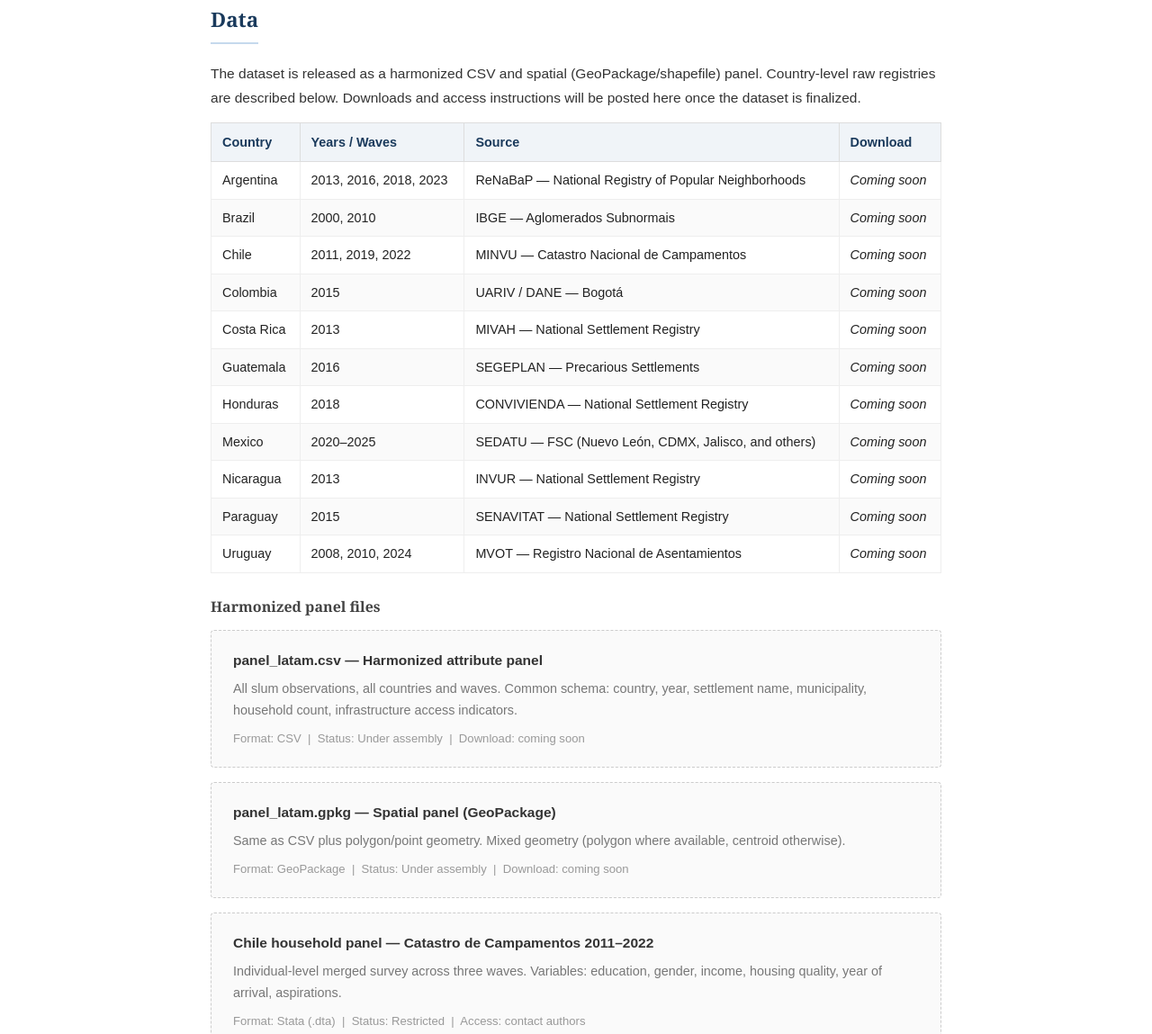
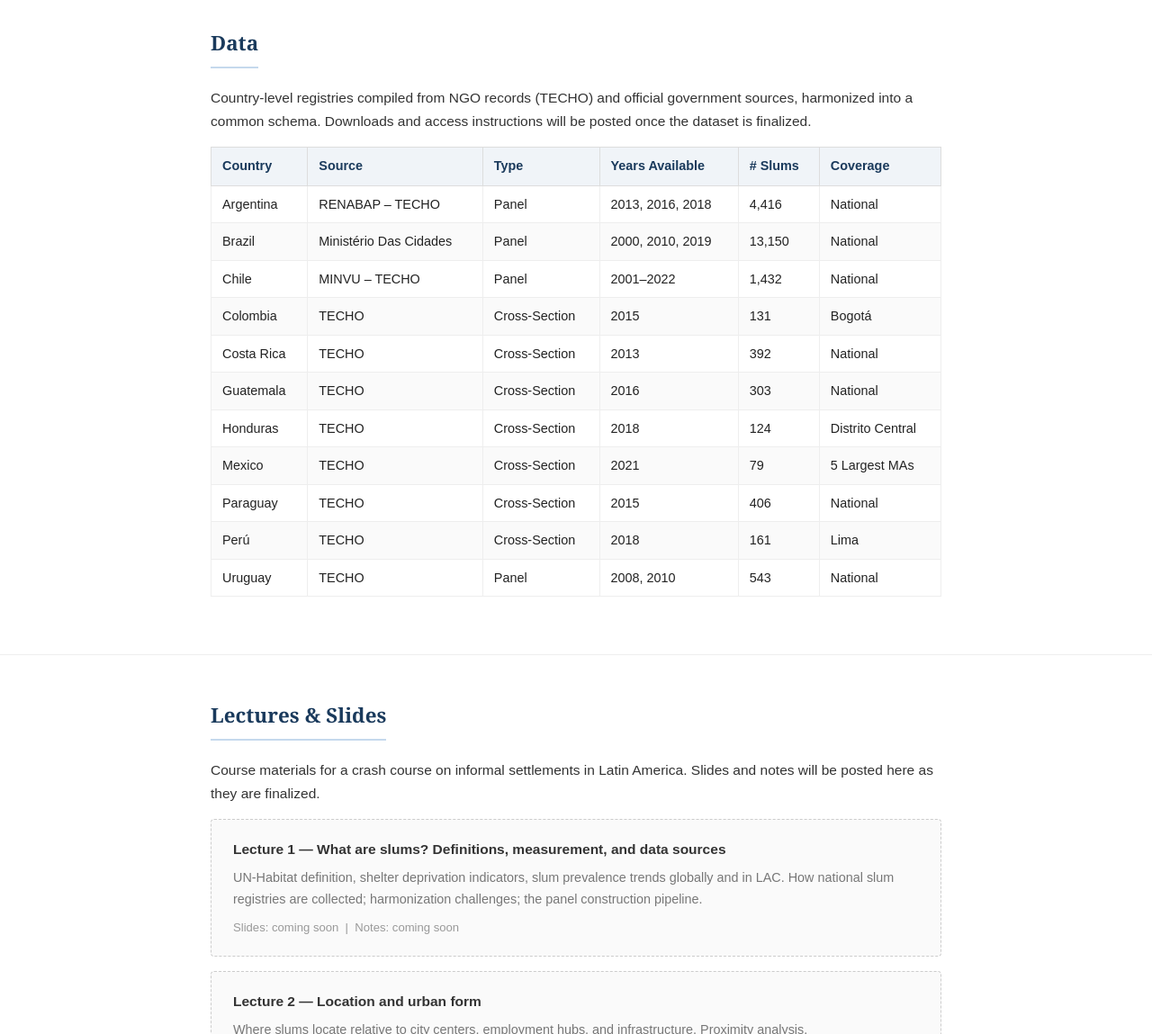
Before and after one commit to matiaslabbe/lac-slums, a plain HTML site: page index.html in a window 1280 px wide. Shown: the part 1059-2208 px from the top of the page at 90% size. Drawn offline with Linux system fonts and the light colour scheme.

Commit message:
Basic edits Matias

```diff
--- a/index.html
+++ b/index.html
@@ -31,7 +31,7 @@
         Paul Gertler &nbsp;·&nbsp; Marco González-Navarro &nbsp;·&nbsp;
         Raimundo Undurraga &nbsp;·&nbsp; Joaquín Urrego &nbsp;·&nbsp; Matías Labbe
       </p>
-      <span class="status-badge">Working Paper — Data under active assembly</span>
+      <a href="#" class="status-badge">Working Paper — link coming soon</a>
     </div>
   </header>
 
@@ -40,17 +40,17 @@
     <div class="container">
       <h2>About</h2>
       <p>
-        This dataset compiles official government registries of informal settlements (slums, favelas,
-        campamentos, asentamientos) across 11 Latin American countries, harmonized into a common schema
-        and linked to city boundaries and household surveys. The goal is to track slum formation,
-        growth, and formalization across multiple census waves.
+        This dataset compiles NGO records and official government registries of informal settlements
+        (slums, favelas, campamentos, asentamientos) across 11 Latin American countries, harmonized
+        into a common schema and linked to city boundaries and household surveys. The goal is to track
+        slum formation, growth, and formalization across multiple census waves.
       </p>
       <p>
         The project covers two analytical branches:
       </p>
       <ul>
         <li><strong>Slum-level panel</strong> — location, size, infrastructure access, and distance to urban amenities across waves.</li>
-        <li><strong>Household-level panel (Chile)</strong> — who lives in informal settlements, entry and exit dynamics, and resident selection.</li>
+        <li><strong>Household-level repeated cross-section (Chile)</strong> — who lives in informal settlements, entry and exit dynamics, and resident selection.</li>
       </ul>
 
       <h3 style="margin-top:1.5rem; margin-bottom:0.6rem; font-size:1rem; color:#444;">Countries covered</h3>
@@ -63,7 +63,7 @@
         <span class="country-tag">Guatemala</span>
         <span class="country-tag">Honduras</span>
         <span class="country-tag">Mexico</span>
-        <span class="country-tag">Nicaragua</span>
+        <span class="country-tag">Perú</span>
         <span class="country-tag">Paraguay</span>
         <span class="country-tag">Uruguay</span>
       </div>
@@ -83,111 +83,113 @@
     <div class="container">
       <h2>Data</h2>
       <p>
-        The dataset is released as a harmonized CSV and spatial (GeoPackage/shapefile) panel.
-        Country-level raw registries are described below. Downloads and access instructions
-        will be posted here once the dataset is finalized.
+        Country-level registries compiled from NGO records (TECHO) and official government sources,
+        harmonized into a common schema. Downloads and access instructions will be posted once the
+        dataset is finalized.
       </p>
 
       <table>
         <thead>
           <tr>
             <th>Country</th>
-            <th>Years / Waves</th>
             <th>Source</th>
-            <th>Download</th>
+            <th>Type</th>
+            <th>Years Available</th>
+            <th># Slums</th>
+            <th>Coverage</th>
           </tr>
         </thead>
         <tbody>
           <tr>
             <td>Argentina</td>
-            <td>2013, 2016, 2018, 2023</td>
-            <td>ReNaBaP — National Registry of Popular Neighborhoods</td>
-            <td><em>Coming soon</em></td>
+            <td>RENABAP – TECHO</td>
+            <td>Panel</td>
+            <td>2013, 2016, 2018</td>
+            <td>4,416</td>
+            <td>National</td>
           </tr>
           <tr>
             <td>Brazil</td>
-            <td>2000, 2010</td>
-            <td>IBGE — Aglomerados Subnormais</td>
-            <td><em>Coming soon</em></td>
+            <td>Ministério Das Cidades</td>
+            <td>Panel</td>
+            <td>2000, 2010, 2019</td>
+            <td>13,150</td>
+            <td>National</td>
           </tr>
           <tr>
             <td>Chile</td>
-            <td>2011, 2019, 2022</td>
-            <td>MINVU — Catastro Nacional de Campamentos</td>
-            <td><em>Coming soon</em></td>
+            <td>MINVU – TECHO</td>
+            <td>Panel</td>
+            <td>2001–2022</td>
+            <td>1,432</td>
+            <td>National</td>
           </tr>
           <tr>
             <td>Colombia</td>
+            <td>TECHO</td>
+            <td>Cross-Section</td>
             <td>2015</td>
-            <td>UARIV / DANE — Bogotá</td>
-            <td><em>Coming soon</em></td>
+            <td>131</td>
+            <td>Bogotá</td>
           </tr>
           <tr>
             <td>Costa Rica</td>
+            <td>TECHO</td>
+            <td>Cross-Section</td>
             <td>2013</td>
-            <td>MIVAH — National Settlement Registry</td>
-            <td><em>Coming soon</em></td>
+            <td>392</td>
+            <td>National</td>
           </tr>
           <tr>
             <td>Guatemala</td>
+            <td>TECHO</td>
+            <td>Cross-Section</td>
             <td>2016</td>
-            <td>SEGEPLAN — Precarious Settlements</td>
-            <td><em>Coming soon</em></td>
+            <td>303</td>
+            <td>National</td>
           </tr>
           <tr>
             <td>Honduras</td>
+            <td>TECHO</td>
+            <td>Cross-Section</td>
             <td>2018</td>
-            <td>CONVIVIENDA — National Settlement Registry</td>
-            <td><em>Coming soon</em></td>
+            <td>124</td>
+            <td>Distrito Central</td>
           </tr>
           <tr>
             <td>Mexico</td>
-            <td>2020–2025</td>
-            <td>SEDATU — FSC (Nuevo León, CDMX, Jalisco, and others)</td>
-            <td><em>Coming soon</em></td>
-          </tr>
-          <tr>
-            <td>Nicaragua</td>
-            <td>2013</td>
-            <td>INVUR — National Settlement Registry</td>
-            <td><em>Coming soon</em></td>
+            <td>TECHO</td>
+            <td>Cross-Section</td>
+            <td>2021</td>
+            <td>79</td>
+            <td>5 Largest MAs</td>
           </tr>
           <tr>
             <td>Paraguay</td>
+            <td>TECHO</td>
+            <td>Cross-Section</td>
             <td>2015</td>
-            <td>SENAVITAT — National Settlement Registry</td>
-            <td><em>Coming soon</em></td>
+            <td>406</td>
+            <td>National</td>
+          </tr>
+          <tr>
+            <td>Perú</td>
+            <td>TECHO</td>
+            <td>Cross-Section</td>
+            <td>2018</td>
+            <td>161</td>
+            <td>Lima</td>
           </tr>
           <tr>
             <td>Uruguay</td>
-            <td>2008, 2010, 2024</td>
-            <td>MVOT — Registro Nacional de Asentamientos</td>
-            <td><em>Coming soon</em></td>
+            <td>TECHO</td>
+            <td>Panel</td>
+            <td>2008, 2010</td>
+            <td>543</td>
+            <td>National</td>
           </tr>
         </tbody>
       </table>
-
-      <h3 style="margin-top:1.5rem; margin-bottom:0.75rem; font-size:1rem; color:#444;">Harmonized panel files</h3>
-
-      <div class="placeholder-card">
-        <div class="card-title">panel_latam.csv — Harmonized attribute panel</div>
-        All slum observations, all countries and waves. Common schema:
-        country, year, settlement name, municipality, household count, infrastructure access indicators.
-        <div class="card-meta">Format: CSV &nbsp;|&nbsp; Status: Under assembly &nbsp;|&nbsp; Download: coming soon</div>
-      </div>
-
-      <div class="placeholder-card">
-        <div class="card-title">panel_latam.gpkg — Spatial panel (GeoPackage)</div>
-        Same as CSV plus polygon/point geometry. Mixed geometry (polygon where available, centroid otherwise).
-        <div class="card-meta">Format: GeoPackage &nbsp;|&nbsp; Status: Under assembly &nbsp;|&nbsp; Download: coming soon</div>
-      </div>
-
-      <div class="placeholder-card">
-        <div class="card-title">Chile household panel — Catastro de Campamentos 2011–2022</div>
-        Individual-level merged survey across three waves. Variables: education, gender, income, housing quality,
-        year of arrival, aspirations.
-        <div class="card-meta">Format: Stata (.dta) &nbsp;|&nbsp; Status: Restricted &nbsp;|&nbsp; Access: contact authors</div>
-      </div>
     </div>
   </section>
 
@@ -201,33 +203,34 @@
       </p>
 
       <div class="placeholder-card">
-        <div class="card-title">Lecture 1 — What are slums? Definitions, measurement, and global context</div>
-        Concepts: UN-Habitat definition, shelter deprivation indicators, slum prevalence trends globally and in LAC.
-        <div class="card-meta">Slides: coming soon &nbsp;|&nbsp; Notes: coming soon</div>
-      </div>
-
-      <div class="placeholder-card">
-        <div class="card-title">Lecture 2 — Data sources and the LAC Slums Dataset</div>
+        <div class="card-title">Lecture 1 — What are slums? Definitions, measurement, and data sources</div>
+        UN-Habitat definition, shelter deprivation indicators, slum prevalence trends globally and in LAC.
         How national slum registries are collected; harmonization challenges; the panel construction pipeline.
         <div class="card-meta">Slides: coming soon &nbsp;|&nbsp; Notes: coming soon</div>
       </div>
 
       <div class="placeholder-card">
-        <div class="card-title">Lecture 3 — Location and urban form</div>
+        <div class="card-title">Lecture 2 — Location and urban form</div>
         Where slums locate relative to city centers, employment hubs, and infrastructure. Proximity analysis.
         <div class="card-meta">Slides: coming soon &nbsp;|&nbsp; Notes: coming soon</div>
       </div>
 
       <div class="placeholder-card">
-        <div class="card-title">Lecture 4 — Who lives in slums? Household dynamics and selection</div>
+        <div class="card-title">Lecture 3 — Who lives in slums? Household dynamics and selection</div>
         Evidence from the Chile Catastro panel: entry, exit, and retention by arrival cohort.
         <div class="card-meta">Slides: coming soon &nbsp;|&nbsp; Notes: coming soon</div>
       </div>
 
       <div class="placeholder-card">
-        <div class="card-title">Lecture 5 — Formalization and upgrading policies</div>
+        <div class="card-title">Lecture 4 — Formalization and upgrading policies</div>
         Property titling, infrastructure provision, eviction. Evidence from Argentina, Brazil, and Chile.
         <div class="card-meta">Slides: coming soon &nbsp;|&nbsp; Notes: coming soon</div>
+      </div>
+
+      <div class="placeholder-card">
+        <div class="card-title">Coding Exercises</div>
+        Hands-on exercises for working with the LAC Slums data in R and Python.
+        <div class="card-meta"><a href="#" class="btn-exercises">Exercises (coming soon)</a></div>
       </div>
     </div>
   </section>
@@ -239,10 +242,6 @@
         The LAC Slums Comprehensive Dataset &nbsp;·&nbsp;
         Contact: <a href="mailto:mrl570@nyu.edu">mrl570@nyu.edu</a>
       </p>
-      <p style="margin-top:0.4rem;">
-        University of California, Berkeley &nbsp;·&nbsp; New York University &nbsp;·&nbsp;
-        Pontificia Universidad Católica de Chile
-      </p>
     </div>
   </footer>
 
--- a/style.css
+++ b/style.css
@@ -102,7 +102,10 @@ nav ul a:hover { color: #1a3a5c; }
   padding: 0.3rem 0.75rem;
   border-radius: 3px;
   border: 1px solid #c5d9ed;
+  text-decoration: none;
 }
+
+.hero .status-badge:hover { background: #ddeaf8; }
 
 /* ---------- Sections ---------- */
 section {
@@ -203,6 +206,21 @@ tr:nth-child(even) td { background: #fafafa; }
   margin-top: 0.5rem;
 }
 
+/* ---------- Coding exercises button ---------- */
+.btn-exercises {
+  display: inline-block;
+  margin-top: 0.25rem;
+  background: #1a3a5c;
+  color: #fff;
+  font-size: 0.82rem;
+  font-family: Arial, sans-serif;
+  padding: 0.3rem 0.9rem;
+  border-radius: 3px;
+  text-decoration: none;
+}
+
+.btn-exercises:hover { background: #2e6da4; color: #fff; }
+
 /* ---------- Footer ---------- */
 footer {
   padding: 2rem 0;
```
